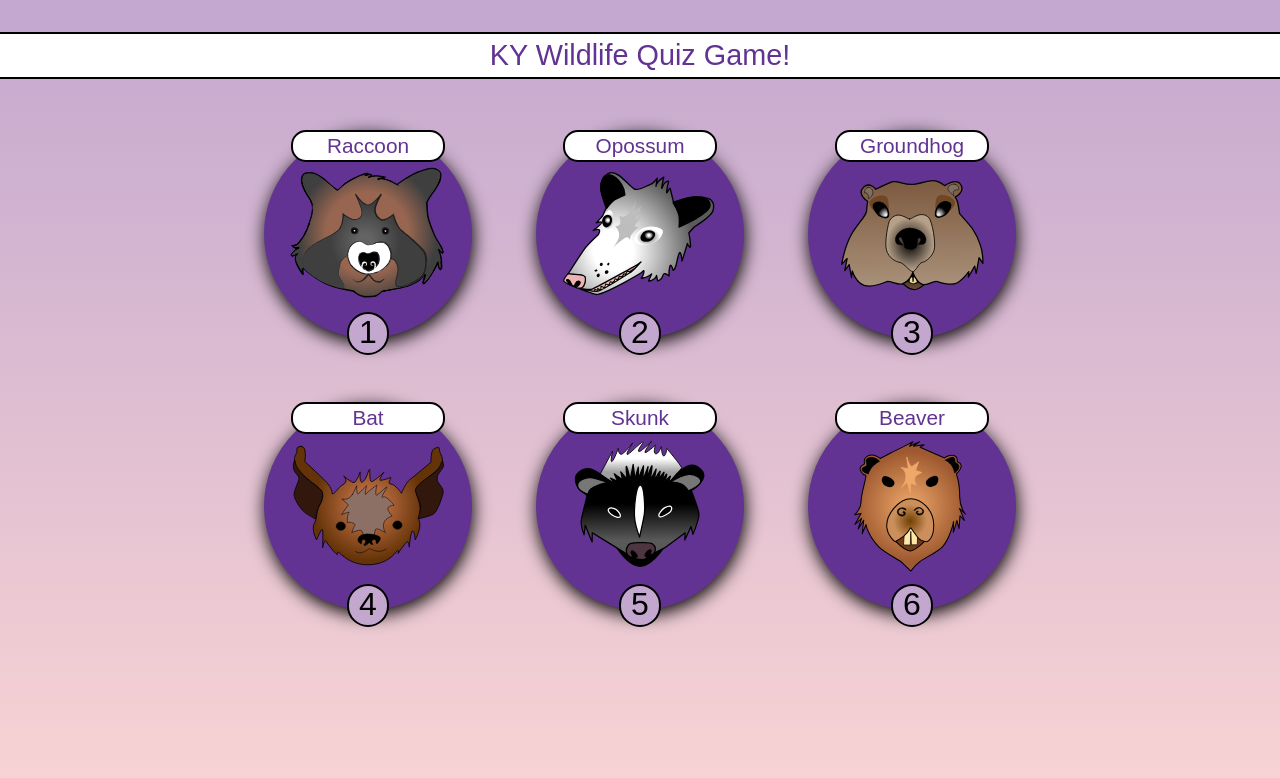
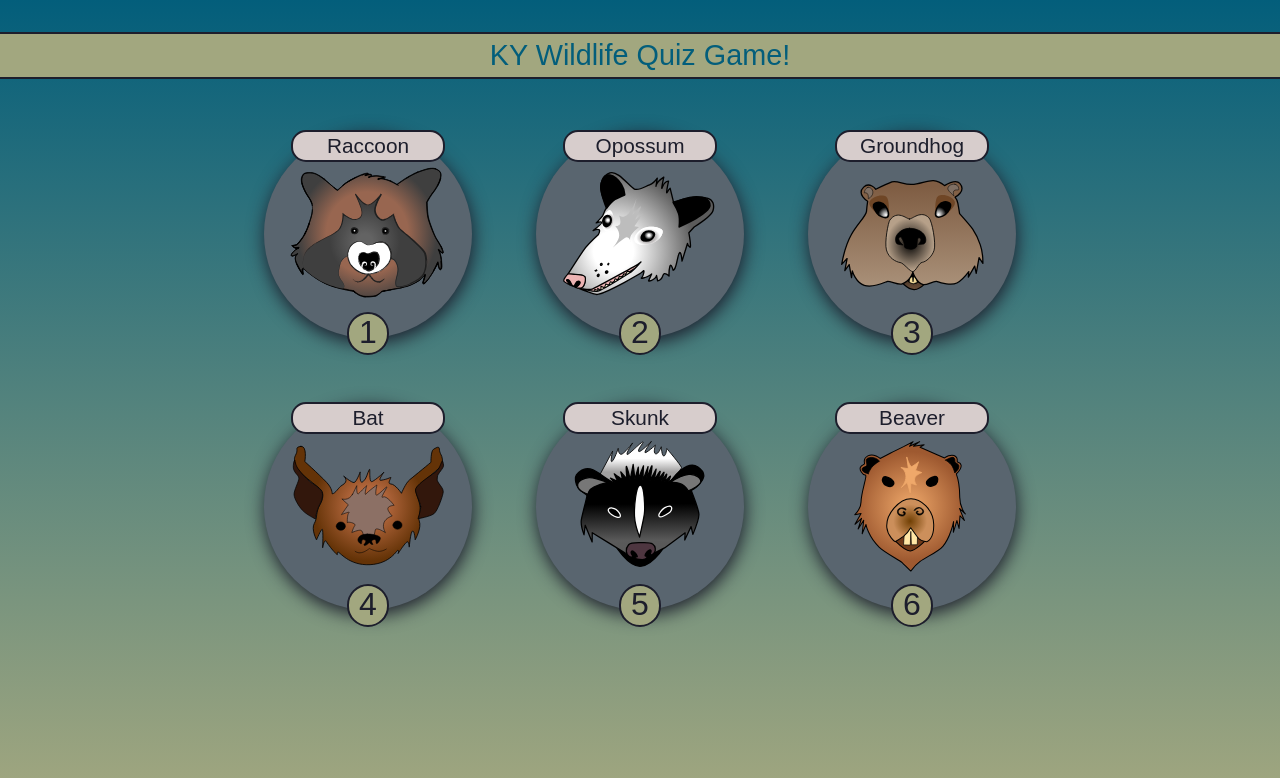
Before and after one commit to kangacopter/animalQuizGame, a PHP site: page / in a window 1280 px wide. Shown: the top 778 px of the page. Run offline with PHP 8.4, Linux system fonts and the light colour scheme; some libraries are stand-ins or nearby versions.

Commit message:
Color change, added questions for beaver and skunk.

```diff
--- a/css/style.css
+++ b/css/style.css
@@ -9,7 +9,7 @@ body {
   padding: 0;
   background-repeat: no-repeat;
   background-attachment: fixed;
-    background: linear-gradient(#C3A7CF, #F9D4D4);
+  background: linear-gradient(#035e7b, #a2a77f);
   /* overflow-y: hidden; */
 }
 
@@ -23,10 +23,10 @@ h1 {
   font-family: "Arial Rounded MT Bold", Arial, sans-serif;
   font-size: 1.8em;
   font-weight: normal;
-    background-color: #ffffff;
-    border-top: 2px solid #000000;
-    border-bottom: 2px solid #000000;
-    color: #623392;
+  background-color: #a2a77f;
+  border-top: 2px solid #1d1e2c;
+  border-bottom: 2px solid #1d1e2c;
+  color: #035e7b;
   padding: 5px;
 }
 
@@ -39,11 +39,11 @@ h1 {
 }
 
 #goBackButton:hover .iconColor {
-    color: #F9D4D4;
+  color: #d7cdcc;
 }
 
 .iconColor {
-    color: #000000;
+  color: #1d1e2c;
 }
 
 /* Animal grid */
@@ -63,11 +63,11 @@ h1 {
   height: 13em;
   width: 13em;
   border-radius: 50%;
-    background-color: #623392;
+  background-color: #59656f;
   margin: 2em;
   text-align: center;
   position: relative;
-    box-shadow: 1px 5px 18px #000000;
+  box-shadow: 1px 5px 18px #1d1e2c;
 }
 
 .animalIcon img {
@@ -80,9 +80,9 @@ h1 {
 }
 
 .animalLabel {
-    border: 2px solid black;
-    color: #623392;
-    background-color: #ffffff;
+  border: 2px solid #1d1e2c;
+  color: #1d1e2c;
+  background-color: #d7cdcc;
   border-radius: 15px;
   width: 70%;
   margin: 0 auto;
@@ -92,16 +92,15 @@ h1 {
 }
 
 .animalNumber {
-    border: 2px solid black;
-    color: #000000;
-    background-color: #C3A7CF;
+  border: 2px solid #1d1e2c;
+  color: #1d1e2c;
+  background-color: #a2a77f;
   border-radius: 50%;
   width: 1.2em;
   height: 1.2em;
   margin: 72% auto;
   font-family: "Arial Rounded MT Bold", Arial, sans-serif;
   font-size: 2em;
-
 }
 
 /* Question and Answer sections */
@@ -125,10 +124,10 @@ h1 {
 }
 
 .textBox {
-    background: #ffffff;
+  background: #d7cdcc;
   margin: 1em auto;
   padding: 1em;
-    border: 3px solid #000000;
+  border: 3px solid #1d1e2c;
   border-radius: 20px;
   width: 50%;
   font-family: Arial, Helvetica, sans-serif;
@@ -138,9 +137,9 @@ h1 {
 }
 
 button {
-    border: 5px solid #623392;
-    background: #C3A7CF;
-    color: #623392;
+  border: 5px solid #1d1e2c;
+  background: #a2a77f;
+  color: #1d1e2c;
   border-radius: 20px;
   padding: 10px 20px;
   font-size: 2em;
@@ -149,7 +148,7 @@ button {
 }
 
 button:hover {
-    background: #F9D4D4;
+  background: #d7cdcc;
 }
 
 /* Toggle */
--- a/js/main.js
+++ b/js/main.js
@@ -1,9 +1,9 @@
 // Function to build the question display (question, buttons for true false)
 function displayQuestion(animal) {
   // Show Q icon, back button, remove menu
-    document.getElementById('chooseAnimal').style.display = "none";
-    document.getElementById('headerTitle').style.display = "none";
-    document.getElementById('goBackButton').style.display  = "block";
+  document.getElementById("chooseAnimal").style.display = "none";
+  document.getElementById("headerTitle").style.display = "none";
+  document.getElementById("goBackButton").style.display = "block";
 
   switch (animal) {
     case raccoon:
@@ -43,30 +43,36 @@ function displayQuestion(animal) {
 
 // Build answer box
 function buildAnswer(answer, animalArray, questionNum) {
-    document.getElementById('userAnswerButtons').style.display = "none";
-    document.getElementById('answerSection').style.display = "block";
+  document.getElementById("userAnswerButtons").style.display = "none";
+  document.getElementById("answerSection").style.display = "block";
 
   var correctAns = getAnswer(animalArray, questionNum);
-    if ( answer === correctAns) {
-        document.getElementById('answerBox').innerHTML = "<p class=\"correctColor\">CORRECT!</p>" + animalArray[questionNum][2];
+  if (answer === correctAns) {
+    document.getElementById("answerBox").innerHTML =
+      '<p class="correctColor">CORRECT!</p>' + animalArray[questionNum][2];
   } else {
-        document.getElementById('answerBox').innerHTML = "<p class=\"incorrectColor\">INCORRECT!</p>" + animalArray[questionNum][2];
+    document.getElementById("answerBox").innerHTML =
+      '<p class="incorrectColor">INCORRECT!</p>' + animalArray[questionNum][2];
   }
 }
 
 // Build question box
 function buildQuestion(animalArray) {
-    document.getElementById('questionSection').style.display = "block";
+  document.getElementById("questionSection").style.display = "block";
 
   var questionNumber = getRandom(0, 4);
   var question = getQuestion(animalArray, questionNumber);
 
-    document.getElementById('questionBox').innerHTML = question;
+  document.getElementById("questionBox").innerHTML = question;
 
-    var trueButton = document.getElementById('true');
-    var falseButton = document.getElementById('false');
-    trueButton.addEventListener('click', function() { buildAnswer(true, animalArray, questionNumber); });
-    falseButton.addEventListener('click', function() { buildAnswer(false, animalArray, questionNumber); });
+  var trueButton = document.getElementById("true");
+  var falseButton = document.getElementById("false");
+  trueButton.addEventListener("click", function() {
+    buildAnswer(true, animalArray, questionNumber);
+  });
+  falseButton.addEventListener("click", function() {
+    buildAnswer(false, animalArray, questionNumber);
+  });
 }
 
 // Get random number for choosing question in 2D array
@@ -86,7 +92,7 @@ function getAnswer(animalArray, questionNum) {
 
 // Function to return the array for specific animal
 function getAnimalData(animal) {
-    switch(animal) {
+  switch (animal) {
     case "Raccoon":
       return q_raccoon;
       break;
@@ -112,60 +118,180 @@ function getAnimalData(animal) {
 
 // Display animal icon for questions
 function displayAnimalIcon(animal, num) {
-    document.getElementById('animalIconQuestion').style.display = "block";
-    document.getElementById('currentAnimalQ').innerHTML = animal;
-    document.getElementById('currentAnimalIcon').innerHTML = "<img src=\"" + animalIcons[(parseInt(num) - 1)] + "\" alt=\"The head of a cute " + animal.toLowerCase() + "\".\">";
-    document.getElementById('currentAnimalNum').innerHTML = num;
+  document.getElementById("animalIconQuestion").style.display = "block";
+  document.getElementById("currentAnimalQ").innerHTML = animal;
+  document.getElementById("currentAnimalIcon").innerHTML =
+    '<img src="' +
+    animalIcons[parseInt(num) - 1] +
+    '" alt="The head of a cute ' +
+    animal.toLowerCase() +
+    '".">';
+  document.getElementById("currentAnimalNum").innerHTML = num;
 }
 
 // Collection of animal icons
-var animalIcons = ["img/raccoonIcon.svg", "img/opossumIcon.svg", "img/groundhogIcon.svg", "img/batIcon.svg", "img/skunkIcon.svg", "img/beaverIcon.svg"];
+var animalIcons = [
+  "img/raccoonIcon.svg",
+  "img/opossumIcon.svg",
+  "img/groundhogIcon.svg",
+  "img/batIcon.svg",
+  "img/skunkIcon.svg",
+  "img/beaverIcon.svg"
+];
 
 // Collection of animal question arrays
 var q_raccoon = [
-    [ "Raccoon babies are called \"Kits.\"", true, "Raccoon babies are indeed called \"kits\"" ],
-    [ "Raccoons are nocturnal.", true, "Raccoons are indeed nocturnal, meaning they are mostly active at night." ],
-    [ "Raccoons closest animal relative is the common housecat.", false, "Raccoons are most closely related to the Ring-tailed Cat."],
-    [ "Raccoons have opposable thumbs, like humans do.", false, "Raccoons have paws that are similar to human hands, but they do not have opposable thumbs." ],
-    [ "Young raccoons stay with their mothers for 1 month.", false, "Young can raccoons stay with their mothers for up to a year!" ]
+  [
+    'Raccoon babies are called "Kits."',
+    true,
+    'Raccoon babies are indeed called "kits"'
+  ],
+  [
+    "Raccoons are nocturnal.",
+    true,
+    "Raccoons are indeed nocturnal, meaning they are mostly active at night."
+  ],
+  [
+    "Raccoons closest animal relative is the common housecat.",
+    false,
+    "Raccoons are most closely related to the Ring-tailed Cat."
+  ],
+  [
+    "Raccoons have opposable thumbs, like humans do.",
+    false,
+    "Raccoons have paws that are similar to human hands, but they do not have opposable thumbs."
+  ],
+  [
+    "Young raccoons stay with their mothers for 1 month.",
+    false,
+    "Young can raccoons stay with their mothers for up to a year!"
   ]
+];
 
 var q_opossum = [
-    [ "Opossums are the only marsupial native to Kentucky.", true, "Opossums are the only marsupial native to Kentucky." ],
-    [ "Opossums live in large groups.", false, "Opossums live alone or in pairs." ],
-    [ "Female opossums have 2 to 3 babies in a litter.", false, "Female opossums have 8 to 13 babies per litter!" ],
-    [ "Opossums can eat 5000 ticks in one season.", true, "Opossums eat up to 5000 ticks each season, helping to combat Lyme disease" ],
-    [ "Baby opossums are called \"pups\".", false, "Baby opossums are called \"joeys\", similarly to kanagaroos, fellow marsupials."]
+  [
+    "Opossums are the only marsupial native to Kentucky.",
+    true,
+    "Opossums are the only marsupial native to Kentucky."
+  ],
+  ["Opossums live in large groups.", false, "Opossums live alone or in pairs."],
+  [
+    "Female opossums have 2 to 3 babies in a litter.",
+    false,
+    "Female opossums have 8 to 13 babies per litter!"
+  ],
+  [
+    "Opossums can eat 5000 ticks in one season.",
+    true,
+    "Opossums eat up to 5000 ticks each season, helping to combat Lyme disease"
+  ],
+  [
+    'Baby opossums are called "pups".',
+    false,
+    'Baby opossums are called "joeys", similarly to kanagaroos, fellow marsupials.'
   ]
+];
 
 var q_bat = [
-    [ "Bats are flying rodents.", false, "Bats are flying mammals!" ],
-    [ "All bats drink blood.", false, "Only few species of bat drink blood. The Brown Bat found in Kentucky is an insectivore, meaning it eats bugs like mosquitoes and moths!" ],
-    [ "In the wild, bats live up to 19 years.", true, "Wild bats can survive for up to 19 years!" ],
-    [ "The brown bat is the type of bat most commonly found in Kentucky.", true, "The Brown Bat the most common bat species native to Kentucky." ],
-    [ "Most bats in Kentucky have 4 babies at one time.", false, "Most bats in Kentucky only have one pup a year!" ]
+  ["Bats are flying rodents.", false, "Bats are flying mammals!"],
+  [
+    "All bats drink blood.",
+    false,
+    "Only few species of bat drink blood. The Brown Bat found in Kentucky is an insectivore, meaning it eats bugs like mosquitoes and moths!"
+  ],
+  [
+    "In the wild, bats live up to 19 years.",
+    true,
+    "Wild bats can survive for up to 19 years!"
+  ],
+  [
+    "The brown bat is the type of bat most commonly found in Kentucky.",
+    true,
+    "The Brown Bat the most common bat species native to Kentucky."
+  ],
+  [
+    "Most bats in Kentucky have 4 babies at one time.",
+    false,
+    "Most bats in Kentucky only have one pup a year!"
   ]
+];
 
 var q_skunk = [
-    [ "Question 1 for skunk", true, "If correct" ],
-    [ "Question 2 for skunk", true, "If correct" ],
-    [ "Question 3 for skunk", true, "If correct" ],
-    [ "Question 4 for skunk", true, "If correct" ],
-    [ "Question 5 for skunk", true, "If correct" ]
+  [
+    "Skunks are carnivores.",
+    false,
+    "Skunks are omnivores and eat both plants and small prey, such as: insects, earthworms, rodents, lizards, eggs, berries, grass, and more. "
+  ],
+  [
+    "Skunks very easily use their spray when they feel threatened.",
+    false,
+    "Skunks try to preserve their supply of their spray chemical, as it is a limited resource. Instead, they will attempt to hiss, stomp, and display threatening poses before resorting to spraying a threat."
+  ],
+  ["Skunks are common in suburban areas.", true, "True!"],
+  [
+    "Skunks are most often hunted by wolves, foxes, and badgers.",
+    false,
+    "False! These predators often avoid the skunk, knowing of its foul potential. The most common predator of skunk is the great horned owl."
+  ],
+  [
+    "Honeybees are lethal to skunks.",
+    false,
+    "Skunks quite like the taste of honeybees, and their thick fur protects them from stings."
   ]
+];
 
 var q_beaver = [
-    [ "Question 1 for beaver", true, "If correct" ],
-    [ "Question 2 for beaver", true, "If correct" ],
-    [ "Question 3 for beaver", true, "If correct" ],
-    [ "Question 4 for beaver", true, "If correct" ],
-    [ "Question 5 for beaver", true, "If correct" ]
+  [
+    "Beavers are the largest rodent species.",
+    false,
+    "False. Beavers are the second largest rodent, second to their capybara cousins."
+  ],
+  [
+    "Beavers' teeth are constantly growing.",
+    true,
+    "True! Beaver teeth constantly grow so that they do not wear down when they chew wood."
+  ],
+  [
+    "Beavers can live up to 3 years in the wild.",
+    false,
+    "False, beavers can live up to 24 years in the wild!"
+  ],
+  [
+    "A beaver only maintains one dam for protection and food storage.",
+    false,
+    'False, beavers often create more than one dam in an area and around their homes, which are called "lodges".'
+  ],
+  [
+    "Beavers are monogamous and pair up for life.",
+    true,
+    "True, mated beaver pairs stay together and also raise their young together."
   ]
+];
 
 var q_groundhog = [
-    [ "Groundhogs are sometimes called Woodchucks.", true, "\"Woodchuck\" is another term for groundhogs." ],
-    [ "Groundhogs hibernate from late October through late February.", true, "Groundhogs usually hibernate from late October through late February." ],
-    [ "Groundhogs yell when they are threatened.", false, "Groundhogs make a whistle-like sound when threatened, earning them the nickname of \"Whistle Pig\"." ],
-    [ "Groundhogs can run very fast.", false, "Groundhogs are slow on land, but are great diggers, climbers, and swimmers." ],
-    [ "Groundhogs chew on sticks, leaves, and tree bark because it tastes good to them.", false, "Perhaps they also taste good, but they chew on sticks, leaves, and tree bark to keep their teeth from getting too long!" ]
+  [
+    "Groundhogs are sometimes called Woodchucks.",
+    true,
+    '"Woodchuck" is another term for groundhogs.'
+  ],
+  [
+    "Groundhogs hibernate from late October through late February.",
+    true,
+    "Groundhogs usually hibernate from late October through late February."
+  ],
+  [
+    "Groundhogs yell when they are threatened.",
+    false,
+    'Groundhogs make a whistle-like sound when threatened, earning them the nickname of "Whistle Pig".'
+  ],
+  [
+    "Groundhogs can run very fast.",
+    false,
+    "Groundhogs are slow on land, but are great diggers, climbers, and swimmers."
+  ],
+  [
+    "Groundhogs chew on sticks, leaves, and tree bark because it tastes good to them.",
+    false,
+    "Perhaps they also taste good, but they chew on sticks, leaves, and tree bark to keep their teeth from getting too long!"
   ]
+];
```
Lines whose indentation alone changed are shown as unchanged.
